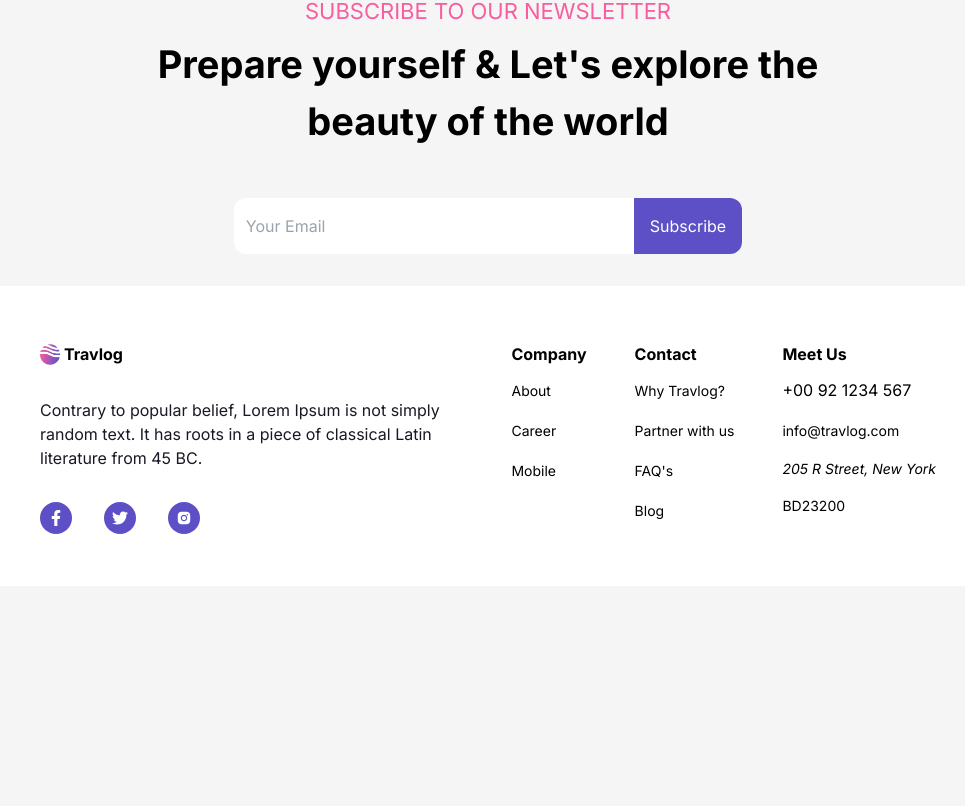
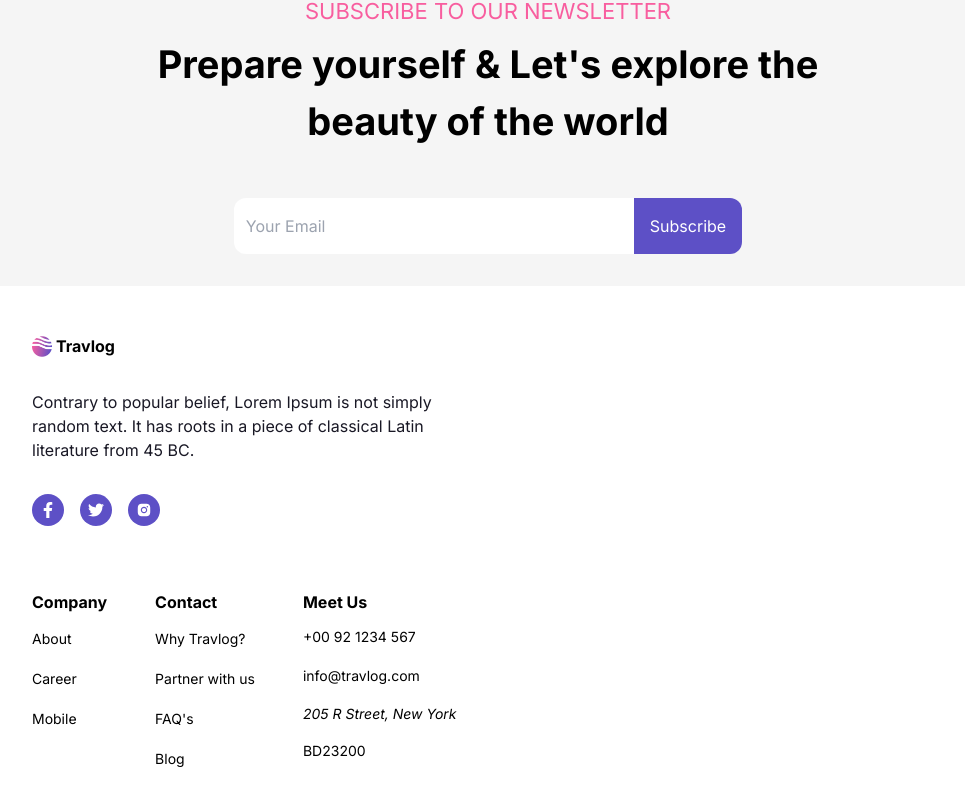
Before and after one commit to Kaydev-cmd/trav-log-web-app, a React (Vite) app in the folder frontend/: page / in a window 1280 px wide. Shown: the part 4024-4830 px from the top of the page, without its empty margins (152-1117 px from the left). Before the commit the page ends 4614 px from the top, so only its background shows below. Built offline with nearby package versions, Linux system fonts and the light colour scheme.

Commit message:
Refactored Footer component, improved structure, added social links, and enhanced accessibility

```diff
--- a/frontend/src/components/Footer.jsx
+++ b/frontend/src/components/Footer.jsx
@@ -2,12 +2,86 @@ import React from "react";
 import { FaFacebookF, FaTwitter } from "react-icons/fa";
 import { AiFillInstagram } from "react-icons/ai";
 
+const socialLinks = [
+  {
+    icon: <FaFacebookF color="#fff" />,
+    url: "#",
+    label: "Facebook",
+  },
+  {
+    icon: <FaTwitter color="#fff" />,
+    url: "#",
+    label: "Twitter",
+  },
+  {
+    icon: <AiFillInstagram color="#fff" />,
+    url: "#",
+    label: "Instagram",
+  },
+];
+
+const footerLinks = [
+  {
+    title: "Company",
+    links: ["About", "Career", "Mobile"],
+  },
+  {
+    title: "Contact",
+    links: ["Why Travlog?", "Partner with us", "FAQ's", "Blog"],
+  },
+  {
+    title: "Meet Us",
+    links: [
+      { text: "+00 92 1234 567", isText: true },
+      { text: "info@travlog.com", url: "mailto:info@travlog.com" },
+      { text: "205 R Street, New York", isAddress: true },
+      { text: "BD23200", isText: true },
+    ],
+  },
+];
+
+const SocialIcon = ({ icon, url, label }) => {
+  return (
+    <a
+      href={url}
+      className="bg-[#5d50c6] p-2 rounded-full flex items-center justify-center"
+      aria-label={label}
+    >
+      {icon}
+    </a>
+  );
+};
+
+const FooterSection = ({ title, links }) => {
+  return (
+    <div className="sm:text-center">
+      <h6 className="mb-3 font-bold">{title}</h6>
+      <ul className="flex flex-col gap-4 sm:items-center">
+        {links.map((link, index) => (
+          <li key={index}>
+            {link.isText ? (
+              <p className="text-[14px]">{link.text}</p>
+            ) : link.isAddress ? (
+              <address className="text-[14px]">{link.text}</address>
+            ) : (
+              <a href={link.url || "#"} className="hover:underline text-[14px]">
+                {link.text || link}
+              </a>
+            )}
+          </li>
+        ))}
+      </ul>
+    </div>
+  );
+};
+
 export const Footer = () => {
   return (
     <>
-      <div className="mt-8 h-[300px] bg-white sm:h-[900px]">
+      <div className="h-auto mt-8 bg-white">
         <div className="container">
-          <div className="flex justify-between p-14 lg:p-8 lg:gap-8 md:gap-18 sm:flex-col sm:items-center">
+          {/* Logo & About */}
+          <div className="flex justify-between p-12 lg:p-8 lg:gap-8 md:gap-18 sm:flex-col sm:items-center">
             <div className="flex flex-col gap-8 sm:items-center">
               <a href="/" className="flex items-center gap-1">
                 <img
@@ -24,96 +98,17 @@ export const Footer = () => {
                 <br />
                 literature from 45 BC.
               </p>
-              <div className="flex items-center gap-8">
-                <div className="bg-[#5D50C6] p-2 rounded-[50%]">
-                  <a href="#">
-                    <FaFacebookF color="#fff" />
-                  </a>
-                </div>
-                <div className="bg-[#5D50C6] p-2 rounded-[50%]">
-                  <a href="#">
-                    <FaTwitter color="#fff" />
-                  </a>
-                </div>
-                <div className="bg-[#5D50C6] p-2 rounded-[50%]">
-                  <a href="#">
-                    <AiFillInstagram color="#fff" />
-                  </a>
-                </div>
+              {/* Social Icons */}
+              <div className="flex gap-4">
+                {socialLinks.map((link, index) => (
+                  <SocialIcon key={index} {...link} />
+                ))}
               </div>
-            </div>
-
-            <div className="flex gap-28 xl:gap-12 sm:flex-col sm:items-center">
-              {/* Company */}
-              <div className="company">
-                <h6 className="mb-3 font-bold sm:text-center">Company</h6>
-                <ul className="flex flex-col gap-4 sm:items-center">
-                  <li>
-                    <a href="" className="hover:underline text-[14px]">
-                      About
-                    </a>
-                  </li>
-                  <li>
-                    <a href="" className="hover:underline text-[14px]">
-                      Career
-                    </a>
-                  </li>
-                  <li>
-                    <a href="" className="hover:underline text-[14px]">
-                      Mobile
-                    </a>
-                  </li>
-                </ul>
-              </div>
-
-              {/* Contact */}
-              <div className="contact">
-                <h6 className="mb-3 font-bold sm:text-center">Contact</h6>
-                <ul className="flex flex-col gap-4 sm:items-center">
-                  <li>
-                    <a href="" className="hover:underline text-[14px]">
-                      Why Travlog?
-                    </a>
-                  </li>
-                  <li>
-                    <a href="" className="hover:underline text-[14px]">
-                      Partner with us
-                    </a>
-                  </li>
-                  <li>
-                    <a href="" className="hover:underline text-[14px]">
-                      FAQ&#39;s
-                    </a>
-                  </li>
-                  <li>
-                    <a href="" className="hover:underline text-[14px]">
-                      Blog
-                    </a>
-                  </li>
-                </ul>
-              </div>
-
-              {/* Meet Us */}
-              <div className="meet-us">
-                <h6 className="mb-3 font-bold sm:text-center">Meet Us</h6>
-                <ul className="flex flex-col gap-4 sm:items-center">
-                  <li>
-                    <p>+00 92 1234 567</p>
-                  </li>
-                  <li>
-                    <a href="" className="hover:underline text-[14px]">
-                      info@travlog.com
-                    </a>
-                  </li>
-                  <li>
-                    <address className="text-[14px]">
-                      205 R Street, New York
-                    </address>
-                  </li>
-                  <li>
-                    <p className="text-[14px]">BD23200</p>
-                  </li>
-                </ul>
+              {/* Footer Links */}
+              <div className="flex justify-center gap-12 mt-8 sm:flex-col lg:justify-start lg:mt-0">
+                {footerLinks.map((section, index) => (
+                  <FooterSection key={index} {...section} />
+                ))}
               </div>
             </div>
           </div>
```
